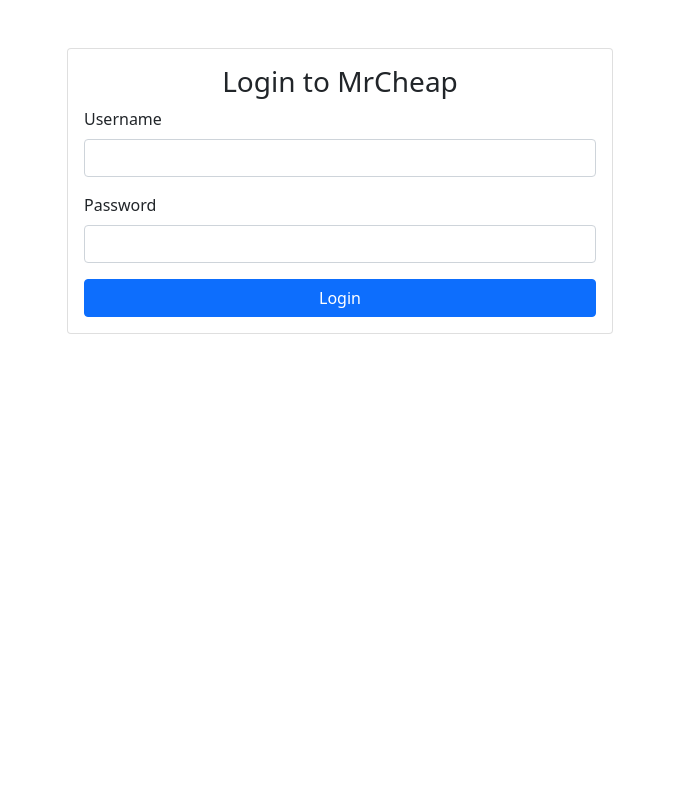
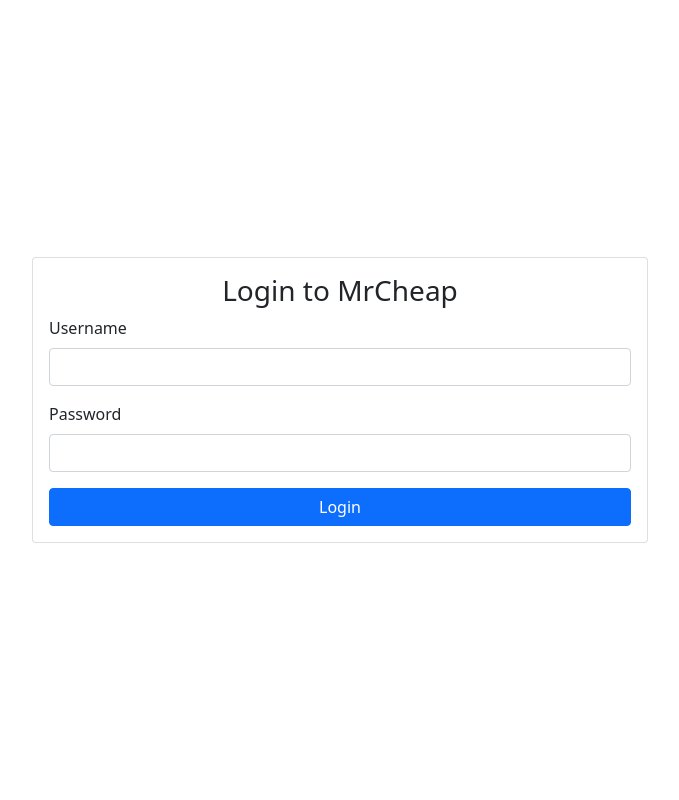
Before and after one commit to johnlaura430-crypto/shop_management, a Flask app: page /login in a window 1280 px wide. Shown: the whole page, without its empty margins (300-979 px from the left). Run offline with Flask 3, Linux system fonts and the light colour scheme.

Commit message:
Update login.html

```diff
--- a/shop_management/templates/login.html
+++ b/shop_management/templates/login.html
@@ -1,12 +1,12 @@
 {% extends "base.html" %}
 
 {% block login_content %}
-<div class="container">
-    <div class="row justify-content-center">
+<div class="container-fluid vh-100">
+    <div class="row h-100 justify-content-center align-items-center">
         <div class="col-md-6">
-            <div class="card mt-5">
+            <div class="card">
                 <div class="card-body">
-                    <h3 class="card-title text-center">Login to MrCheap </h3>
+                    <h3 class="card-title text-center">Login to MrCheap</h3>
                     <form method="POST">
                         <div class="mb-3">
                             <label class="form-label">Username</label>
@@ -18,11 +18,9 @@
                         </div>
                         <button type="submit" class="btn btn-primary w-100">Login</button>
                     </form>
-
                 </div>
             </div>
         </div>
     </div>
 </div>
-
 {% endblock %}
```
